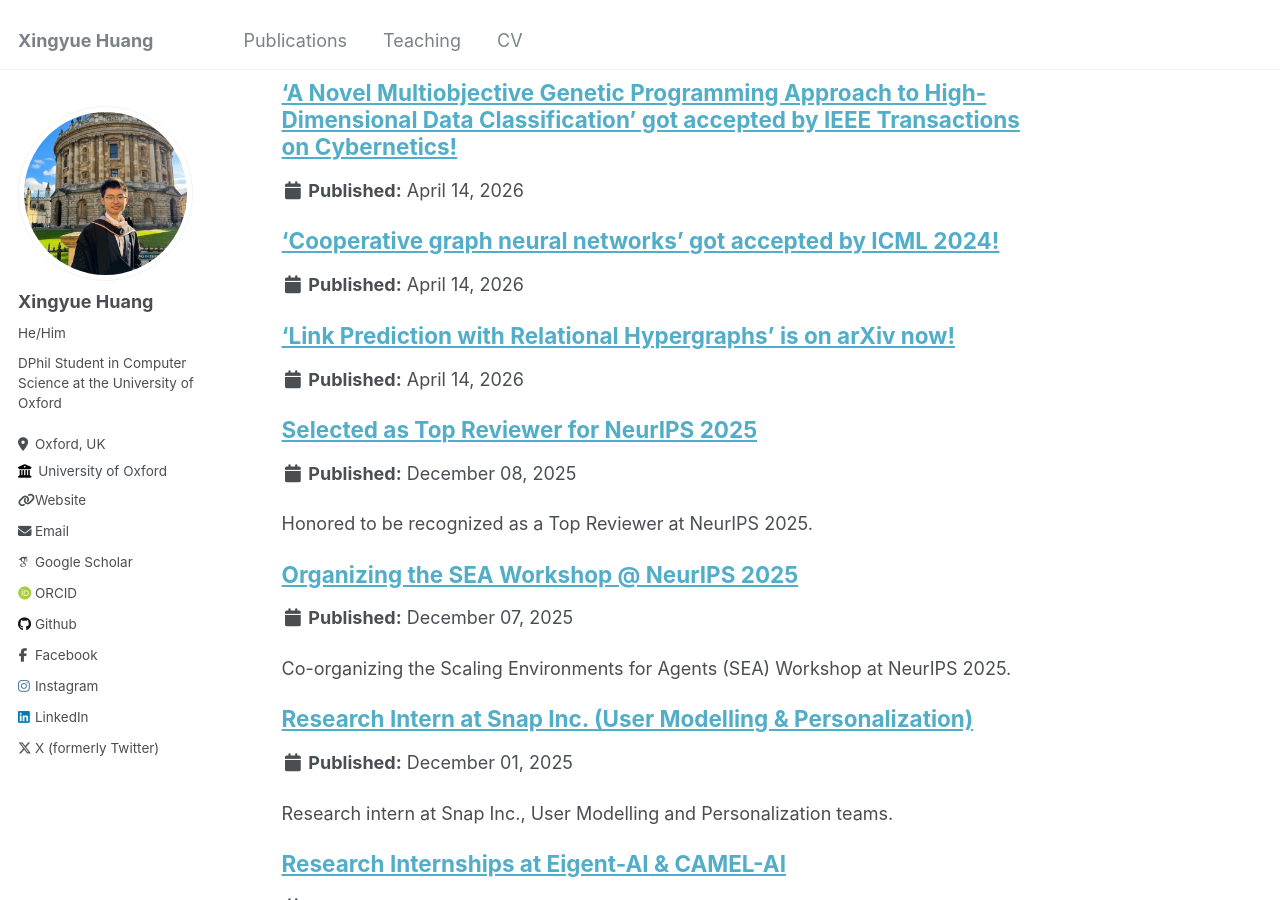
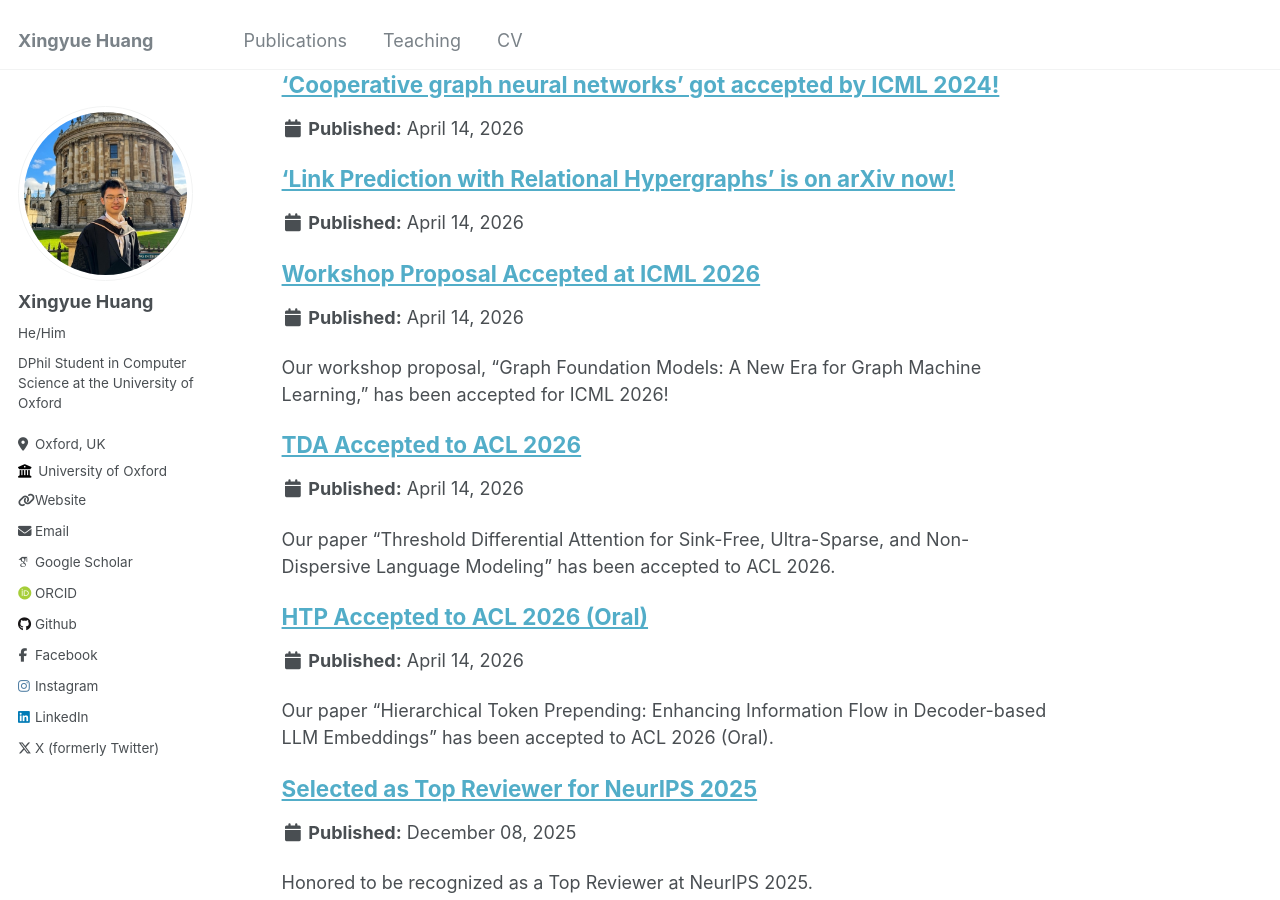
Before and after one commit to HxyScotthuang/HxyScotthuang.github.io, a Jekyll site: the page built from _pages/about.md, in a window 1280 px wide and 900 px high, scrolled down 1063 px. Built offline with Jekyll 4.4.1, drawn with Linux system fonts in a browser that asks for light colours; some web fonts are replaced; some of the changed text lies outside the part shown.

Commit message:
chore: update publication venues to ACL 2026 and remove outdated talk entry from portfolio

```diff
--- /dev/null
+++ b/_portfolio/acl-2026-hierarchical-token-prepending-oral.md
@@ -0,0 +1,8 @@
+---
+title: "HTP Accepted to ACL 2026 (Oral)"
+excerpt: "Our paper \"Hierarchical Token Prepending: Enhancing Information Flow in Decoder-based LLM Embeddings\" has been accepted to ACL 2026 (Oral)."
+collection: portfolio
+date: 2026-04-14
+---
+
+Our paper "Hierarchical Token Prepending: Enhancing Information Flow in Decoder-based LLM Embeddings" has been accepted to ACL 2026 (Oral).
--- /dev/null
+++ b/_portfolio/acl-2026-threshold-differential-attention.md
@@ -0,0 +1,8 @@
+---
+title: "TDA Accepted to ACL 2026"
+excerpt: "Our paper \"Threshold Differential Attention for Sink-Free, Ultra-Sparse, and Non-Dispersive Language Modeling\" has been accepted to ACL 2026."
+collection: portfolio
+date: 2026-04-14
+---
+
+Our paper "Threshold Differential Attention for Sink-Free, Ultra-Sparse, and Non-Dispersive Language Modeling" has been accepted to ACL 2026.
--- /dev/null
+++ b/_portfolio/icml-2026-workshop-proposal-accepted.md
@@ -0,0 +1,8 @@
+---
+title: "Workshop Proposal Accepted at ICML 2026"
+excerpt: "Our workshop proposal, \"Graph Foundation Models: A New Era for Graph Machine Learning,\" has been accepted for ICML 2026!"
+collection: portfolio
+date: 2026-04-14
+---
+
+Our workshop proposal, "Graph Foundation Models: A New Era for Graph Machine Learning," has been accepted for ICML 2026!
```
Also changed, not shown: _pages/about.md (+0 -3 lines), _publications/hierarchical-token-prepending-long-context-llm-embeddings.md (+2 -2 lines), _publications/threshold-differential-attention-sink-free-ultra-sparse-non-dispersive-llms.md (+2 -2 lines), _talks/tu-wien-guest-lecture-relational-deep-learning-with-knowledge-hypergraphs.md (added, +11 -0 lines), _talks/log_talk.md (renamed from _talk/log_talk.md).
